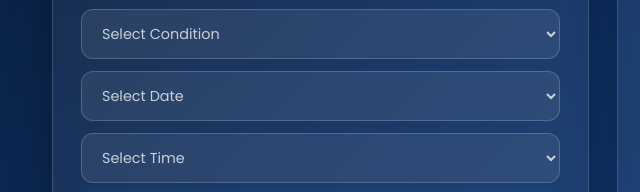
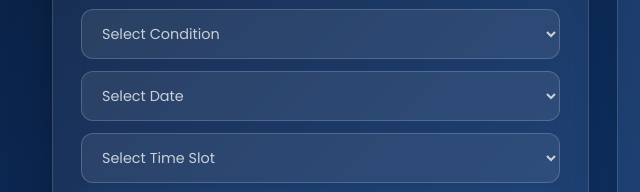
Before and after one commit to SRISANTH588/AYUSHMAN-WEBSITE, a plain HTML site: page index.html in a window 1280 px wide. Shown: the part 2306-2498 px from the top of the page, 37-677 px from the left. Drawn offline with Linux system fonts and the light colour scheme; no server answers.

Commit message:
fix: update appointment time slots to 7AM-12PM hourly ranges

```diff
--- a/index.html
+++ b/index.html
@@ -165,26 +165,12 @@
             <option value="">Select Date</option>
           </select>
           <select id="apptTime" required>
-            <option value="">Select Time</option>
-            <option>08:00 AM</option>
-            <option>08:30 AM</option>
-            <option>09:00 AM</option>
-            <option>09:30 AM</option>
-            <option>10:00 AM</option>
-            <option>10:30 AM</option>
-            <option>11:00 AM</option>
-            <option>11:30 AM</option>
-            <option>12:00 PM</option>
-            <option>12:30 PM</option>
-            <option>02:00 PM</option>
-            <option>02:30 PM</option>
-            <option>03:00 PM</option>
-            <option>03:30 PM</option>
-            <option>04:00 PM</option>
-            <option>04:30 PM</option>
-            <option>05:00 PM</option>
-            <option>05:30 PM</option>
-            <option>06:00 PM</option>
+            <option value="">Select Time Slot</option>
+            <option value="7:00 AM – 8:00 AM">7:00 AM – 8:00 AM</option>
+            <option value="8:00 AM – 9:00 AM">8:00 AM – 9:00 AM</option>
+            <option value="9:00 AM – 10:00 AM">9:00 AM – 10:00 AM</option>
+            <option value="10:00 AM – 11:00 AM">10:00 AM – 11:00 AM</option>
+            <option value="11:00 AM – 12:00 PM">11:00 AM – 12:00 PM</option>
           </select>
           <button type="submit" id="apptBtn" style="grid-column:1/-1;">Book Appointment</button>
         </form>
```
